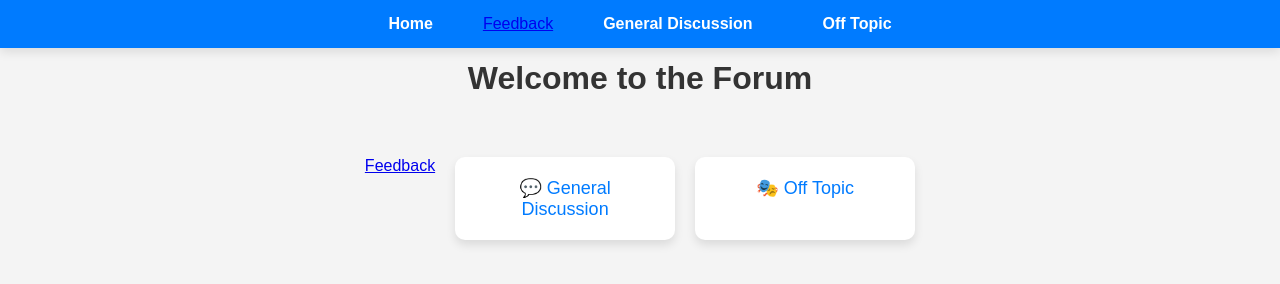
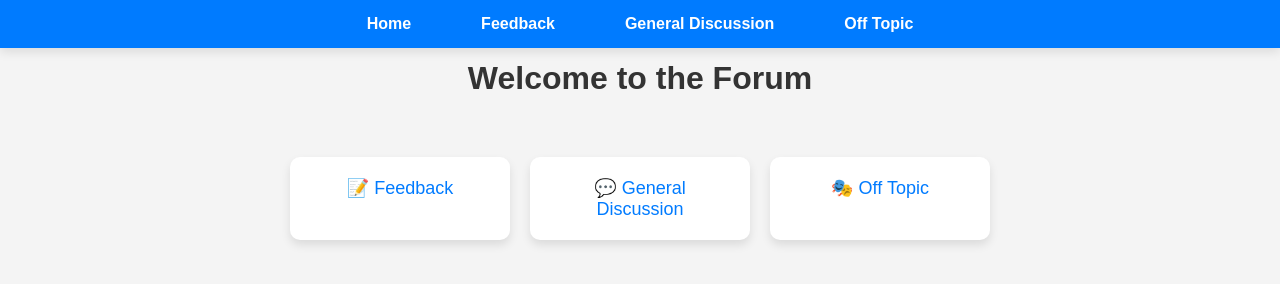
Before and after one commit to gravenewsweekly/forumhome.com, a plain HTML site: page docs/index.html in a window 1280 px wide. Drawn offline with Linux system fonts and the light colour scheme.

Commit message:
Update index.html

```diff
--- a/docs/index.html
+++ b/docs/index.html
@@ -10,7 +10,7 @@
     <nav>
         <ul>
             <li><a href="index.html">Home</a></li>
-            <a href="feedback.html">Feedback</a>
+            <li><a href="feedback.html">Feedback</a></li>
             <li><a href="general.html">General Discussion</a></li>
             <li><a href="offtopic.html">Off Topic</a></li>
         </ul>
@@ -19,7 +19,7 @@
     <h1>Welcome to the Forum</h1>
 
     <div class="forum-container">
-        <a href="feedback.html">Feedback</a>
+        <a class="forum-card" href="feedback.html">📝 Feedback</a>
         <a class="forum-card" href="general.html">💬 General Discussion</a>
         <a class="forum-card" href="offtopic.html">🎭 Off Topic</a>
     </div>
```
